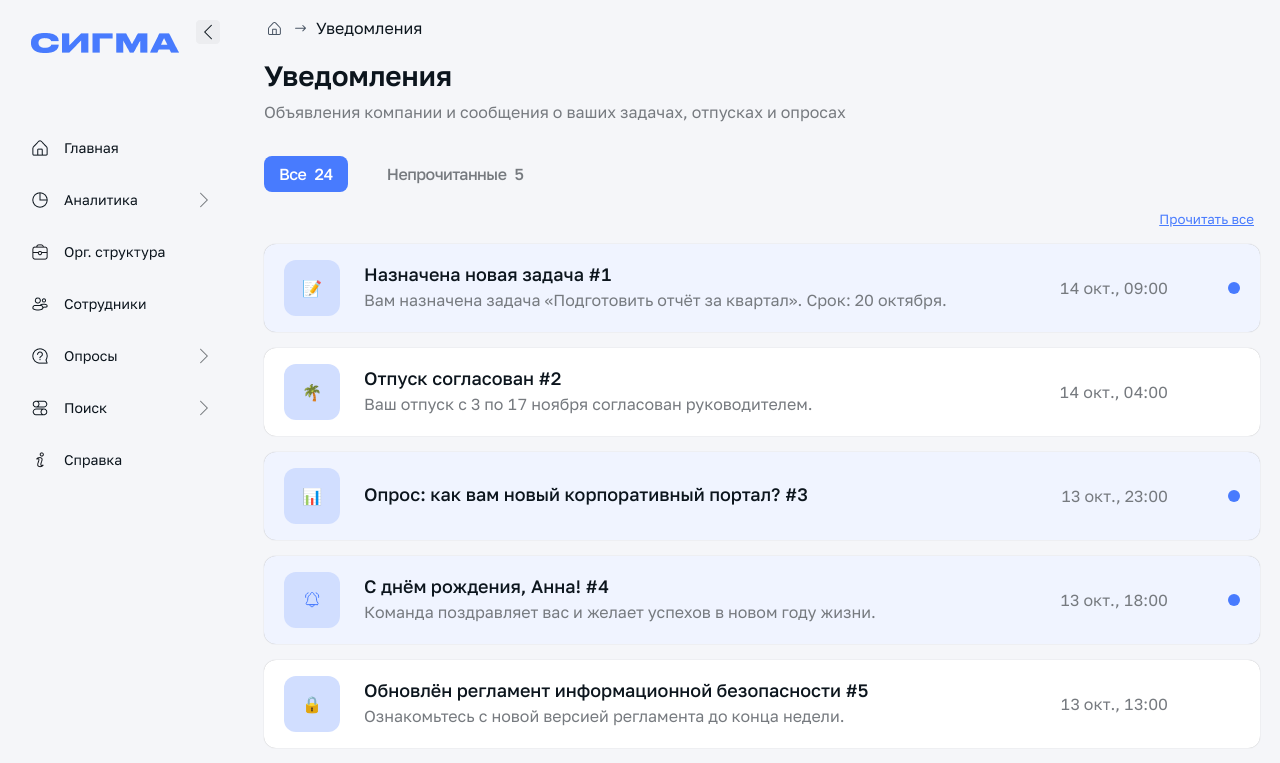
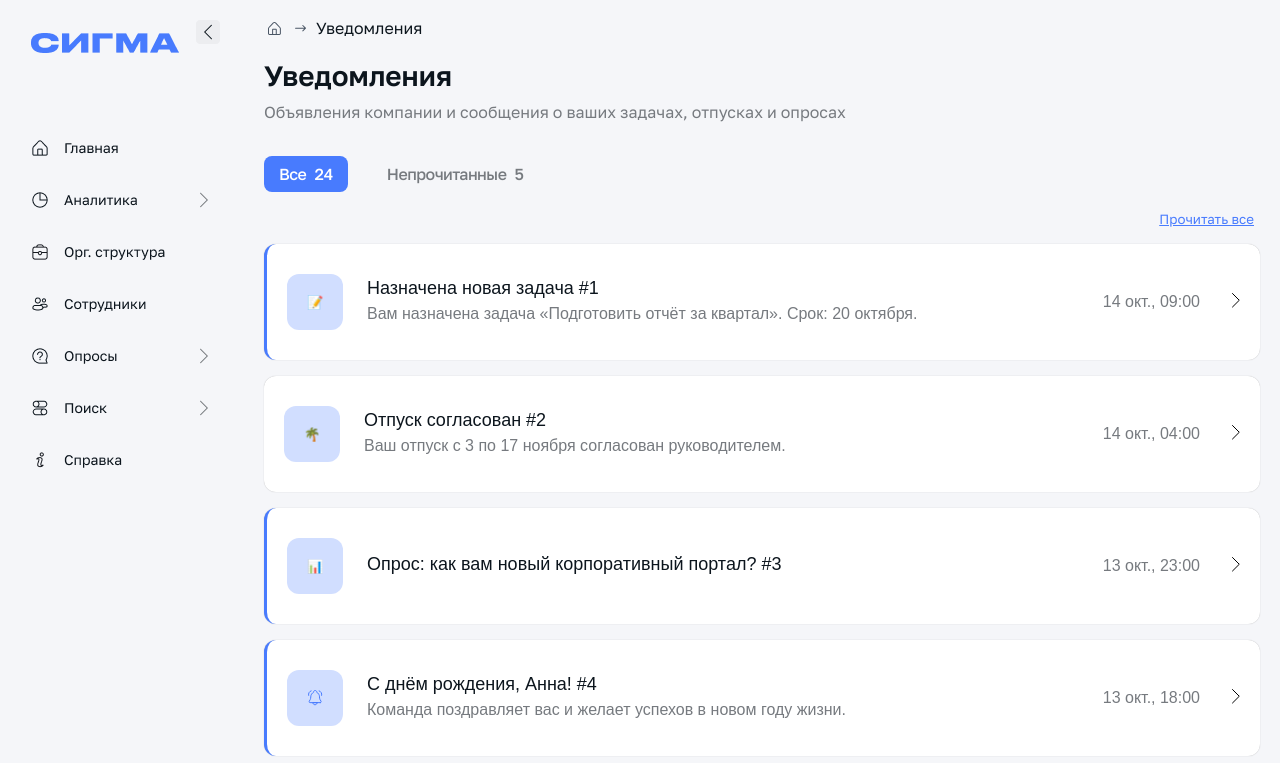
Before and after one commit to OrdynsDav/omninotice-notification-feed, a React (Vite) app: page / in a window 1280 px wide. Shown: the top 763 px of the page. Built offline with nearby package versions, Linux system fonts and the light colour scheme.

Commit message:
feat: added new design

```diff
--- a/src/app/index.css
+++ b/src/app/index.css
@@ -5,7 +5,8 @@
   --omni-primary-text: #0c151d;
   --omni-secondary-text: #767a7f;
   --omni-breadcumbs-icon-color: #4a5665;
-  --omni-nf-unread-bg: color-mix(in srgb, var(--omni-primary) 8%, white);
+  --omni-nf-bg: #FFFFFF;
+  --omni-nf-bg-hover: color-mix(in srgb, var(--omni-primary) 12%, white);
   --omni-nf-icon: var(--omni-primary);
   --omni-nf-icon-error: #e65443;
   --omni-nf-icon-bg: color-mix(in srgb, var(--omni-nf-icon) 25%, white);
--- /dev/null
+++ b/src/components/atoms/icons/ChevronIcon.tsx
@@ -0,0 +1,20 @@
+import { IconProps } from "../types";
+
+export default function ChevronIcon({width = 8, height = 15}: IconProps) {
+  return (
+    <svg
+      width={width}
+      height={height}
+      viewBox="0 0 8 15"
+      fill="none"
+      xmlns="http://www.w3.org/2000/svg"
+    >
+      <path
+        d="M0.5 0.5L7.25 7.25L0.5 14"
+        strokeLinecap="round"
+        strokeLinejoin="round"
+        stroke="currentColor"
+      />
+    </svg>
+  );
+}
--- a/src/components/atoms/index.ts
+++ b/src/components/atoms/index.ts
@@ -3,6 +3,7 @@ export {default as ArrowIcon} from "./icons/ArrowIcon"
 export {default as InfoIcon} from "./icons/InfoIcon"
 export {default as SearchIcon} from "./icons/SearchIcon"
 export {default as BellRingIcon} from "./icons/BellRingIcon"
+export {default as ChevronIcon} from "./icons/ChevronIcon"
 
 export {default as Input} from "./Input/Input"
 export {default as Button} from "./Button/Button"
--- a/src/components/molecules/NotificationCard/NotificationCard.css
+++ b/src/components/molecules/NotificationCard/NotificationCard.css
@@ -4,15 +4,25 @@
   justify-content: space-between;
   gap: 24px;
   flex-wrap: wrap;
-  padding: 16px 20px;
-  background-color: #ffffff;
+  padding: 30px 20px;
+  background-color: var(--omni-nf-bg);
   box-shadow: 0px 0px 1px rgba(0, 0, 0, 0.3);
   border-radius: calc(var(--omni-radius) + 4px);
+  width: 100%;
+  cursor: pointer;
+  border: none;
+  outline: none;
+}
+
+.omni-notification-card:hover,
+.omni-notification-card:focus-visible,
+.omni-notification-card:focus {
+  background: var(--omni-nf-bg-hover);
 }
 
 .omni-notification-card--unread,
 .omni-notification-card[data-is-read="false"] {
-  background-color: var(--omni-nf-unread-bg);
+  border-left: 3px solid var(--omni-primary)
 }
 
 .omni-notification-card__left {
@@ -24,33 +34,23 @@
 .omni-notification-card__content {
   display: flex;
   flex-direction: column;
+  align-items: flex-start;
   gap: 4px;
 }
 
 .omni-notification-card__right {
-  display: grid;
-  grid-template-columns: auto 1fr 12px;
+  display: flex;
   align-items: center;
-  gap: 30px;
-  grid-template-areas: "time btn dot";
+  gap: 32px;
 }
 
 .omni-notification-card__time {
   grid-area: time;
 }
 
-.omni-notification-card__btn {
+.omni-notification-card__chevron {
   grid-area: btn;
   text-decoration: none;
-  width: fit-content;
+  width: 24px;
+  height: 24px;
 }
-
-.omni-notification-card__dot {
-  grid-area: dot;
-  display: flex;
-  width: 12px;
-  height: 12px;
-  background-color: var(--omni-primary);
-  border-radius: 50%;
-  margin-left: auto;
-}
--- a/src/components/molecules/NotificationCard/NotificationCard.tsx
+++ b/src/components/molecules/NotificationCard/NotificationCard.tsx
@@ -1,4 +1,4 @@
-import { Button, NotificationIcon, Text } from "@/components/atoms";
+import { ChevronIcon, Button, NotificationIcon, Text } from "@/components/atoms";
 import { omni } from "@/helpers/omni";
 import type { NotificationCardProps } from "../types";
 import "./NotificationCard.css";
@@ -12,9 +12,8 @@ export default function NotificationCard({
   time,
   action,
 }: NotificationCardProps) {
-
   return (
-    <div
+    <button
       className={omni(
         "notification-card",
         !isRead && "nofification-card--unread",
@@ -23,7 +22,10 @@ export default function NotificationCard({
       data-is-read={isRead}
     >
       <div className={omni("notification-card__left")}>
-        <NotificationIcon picture={picture} alt={`Картинка уведомления с названием ${title}`}/>
+        <NotificationIcon
+          picture={picture}
+          alt={`Картинка уведомления с названием ${title}`}
+        />
         <div className={omni("notification-card__content")}>
           <Text size="lg" weight="medium">
             {title}
@@ -32,16 +34,17 @@ export default function NotificationCard({
         </div>
       </div>
       <div className={omni("notification-card__right")}>
-        <Text className={omni("notification-card__time")} as="time" variant="secondary">
+        <Text
+          className={omni("notification-card__time")}
+          as="time"
+          variant="secondary"
+        >
           {time}
         </Text>
-        {action && action.title !== "" && (
-          <Button className={"notification-card__btn"} as="a" href={action.url}>
-            {action.title}
-          </Button>
-        )}
-        {!isRead && <div className={omni("notification-card__dot")}></div>}
+        <div className={"notification-card__chevron"}>
+          <ChevronIcon />
+        </div>
       </div>
-    </div>
+    </button>
   );
 }
```
